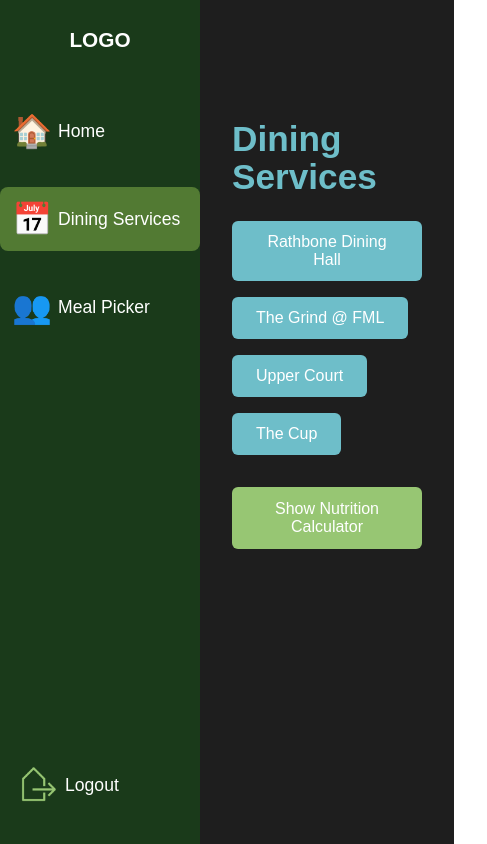
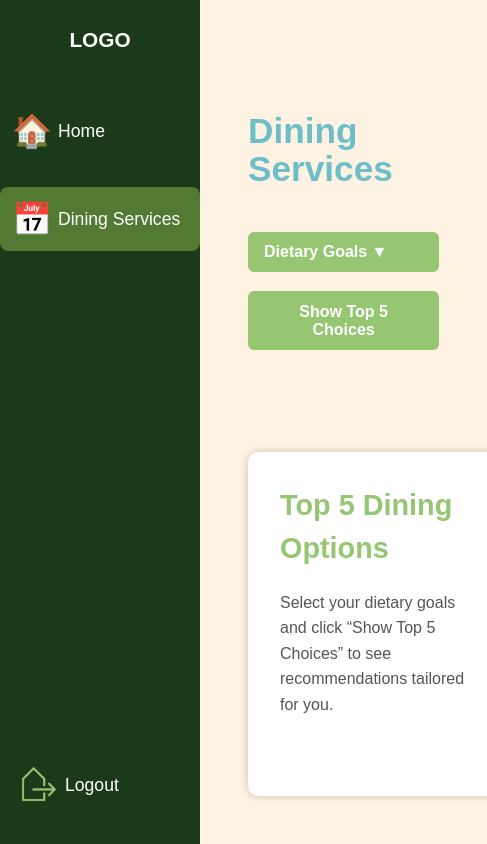
Before and after one commit to asy227/lvhackathon25, a React app in the folder frontend/: page /dining in a window 390 px wide. Shown: the whole page, 487 px wide, since content can reach past the window. Built offline with nearby package versions, Linux system fonts and the light colour scheme; the HTML template or start-up script is replaced by a standard one; a web font is replaced by a local one.

Commit message:
Rewriting Dining Services

```diff
--- a/frontend/src/App.css
+++ b/frontend/src/App.css
@@ -32,7 +32,7 @@
 
 .app-description {
   max-width: 700px;
-  font-size: 1.08rem;
+  font-size: 1.3rem;
   line-height: 1.6;
   margin-bottom: 0rem;
   color: #255e15;
--- a/frontend/src/App.jsx
+++ b/frontend/src/App.jsx
@@ -8,11 +8,11 @@ function App() {
       <h1 className="app-title">Welcome to NourishLU 🥗</h1>
 
       <p className="app-description">
-        NourishLU helps Lehigh students make smarter dining choices. View real-time campus dining menus, track your balances, and stay on top of your nutrition.
+        NourishLU helps Lehigh students make smarter dining choices. Track your balances and stay on top of your nutrition.
       </p>
 
       <p className="app-description">
-        Snap a photo of your meal and our AI estimates calories and nutrients. You can also tell our chatbot your dietary goals and it’ll suggest the <strong>top 3 dining halls</strong> that best match your needs.
+        You can also tell our chatbot your dietary goals and it’ll suggest the <strong>top 3 dining halls</strong> that best match your needs.
       </p>
 
       <div classname = "chatbot">
--- a/frontend/src/components/navbar.jsx
+++ b/frontend/src/components/navbar.jsx
@@ -38,13 +38,6 @@ export default function Navbar({ onExpandChange }) {
           </NavLink>
         </li>
 
-        <li>
-          <NavLink to="/mealpicker" className={({ isActive }) => (isActive ? "active" : "")}>
-            <span className="icon">👥</span>
-            <span className="label">Meal Picker</span>
-          </NavLink>
-        </li>
-
       </ul>
 
       <div className="sidebar-footer">
--- a/frontend/src/components/studentHeader.css
+++ b/frontend/src/components/studentHeader.css
@@ -83,7 +83,7 @@ h2 {
   background-color: #97c673;
   color: white;
   border-radius: 8px;
-  padding: 0.5rem 1rem;
+  padding: 1rem 1rem;
   z-index: -1;
   width: 300px;
   text-align: left;
--- a/frontend/src/main.jsx
+++ b/frontend/src/main.jsx
@@ -7,7 +7,6 @@ import "./index.css";
 import Layout from "./components/Layout.jsx";  // 👈 we'll make this below
 import App from "./App.jsx";                   // Home page
 import DiningServices from "./pages/DiningServices.jsx"; // Dining page
-import MealPicker from "./pages/MealPicker.jsx"; // Dining page
 
 
 const router = createBrowserRouter([
@@ -17,7 +16,7 @@ const router = createBrowserRouter([
     children: [
       { index: true, element: <App /> },          // Home page
       { path: "dining", element: <DiningServices /> }, // Dining page
-      { path: "mealpicker", element: <MealPicker /> }, // Dining page
+
     ],
   },
 ]);
--- a/frontend/src/pages/DiningServices.css
+++ b/frontend/src/pages/DiningServices.css
@@ -1,130 +1,184 @@
+/* === General Layout === */
 .dining-page {
-  position: fixed;
+  position: relative;
   top: 0;
-  color: white;
-  background-color: #1e1e1e;
+  color: #1e1e1e;
+  background-color: #fef3e2; /* warm off-white */
   min-height: 100vh;
   display: flex;
-  flex-direction: column;
+  flex-direction: row;
   justify-content: flex-start;
   align-items: flex-start;
-  padding: 6rem 2rem 2rem 2rem; /* padding-top leaves room for header */
-  text-align: left;
+  padding: 5.5rem 3rem 3rem 3rem;
   font-family: "Rethink Sans", sans-serif;
   transition: margin-left 0.35s ease-in-out, width 0.35s ease-in-out;
-  margin-left: 100px; /* default sidebar collapsed */
-  width: calc(100% - 140px);
+
+  margin-left: 100px;
+  width: calc(100vw - 100px);
+  box-sizing: border-box;
+  overflow-y: auto;
+  gap: 2.5rem;
 }
 
-/* Move with sidebar expansion */
 .sidebar.expanded ~ .main-content .dining-page {
   margin-left: 200px;
   width: calc(100% - 200px);
 }
 
-/* Titles and Text */
+/* === Left Section === */
+.dining-left {
+  flex: 0 0 320px;
+  display: flex;
+  flex-direction: column;
+  gap: 1.2rem;
+}
+
 .dining-title {
   font-size: 2.2rem;
   color: #6ebec9;
-  margin-bottom: 1.5rem;
   font-weight: 700;
 }
 
-.menu-title,
-.calculator-title {
-  font-size: 1.5rem;
-  color: #97c673;
-  margin-bottom: 1rem;
+/* === Goals Dropdown === */
+.goals-section {
+  display: flex;
+  flex-direction: column;
 }
 
-/* Location Buttons */
-.dining-locations {
-  display: flex;
-  flex-wrap: wrap;
-  gap: 1rem;
-  margin-bottom: 2rem;
-}
-
-.location-btn {
-  background-color: #6ebec9;
+.goals-dropdown-btn {
+  background-color: #97c673;
   color: white;
-  padding: 0.75rem 1.5rem;
+  padding: 0.7rem 1rem;
   border: none;
   border-radius: 6px;
   cursor: pointer;
-  transition: background-color 0.2s ease, transform 0.1s ease;
-}
-
-.location-btn:hover {
-  background-color: #2d747e;
-  transform: scale(1.03);
-}
-
-.location-btn.active {
-  background-color: #2d747e;
-}
-
-/* Menu Section */
-.menu-section {
-  background: #2c2c2c;
-  padding: 1rem;
-  border-radius: 8px;
-  margin-bottom: 2rem;
-  width: 100%;
-  max-width: 700px;
-}
-
-.menu-list {
-  list-style: none;
-  padding: 0;
-}
-
-.menu-list li {
-  margin-bottom: 0.5rem;
-  font-size: 1rem;
-}
-
-/* Nutrition Calculator */
-.toggle-calculator-btn {
-  background-color: #97c673;
-  border: none;
-  color: white;
-  padding: 0.8rem 1.5rem;
-  border-radius: 6px;
-  cursor: pointer;
+  font-weight: 600;
+  text-align: left;
   transition: background-color 0.2s ease;
 }
 
-.toggle-calculator-btn:hover {
+.goals-dropdown-btn:hover {
   background-color: #6fa957;
 }
 
-.nutrition-calculator {
-  margin-top: 1rem;
-  background: #2c2c2c;
-  padding: 1rem;
-  border-radius: 8px;
-  width: 100%;
-  max-width: 400px;
+.goals-dropdown {
+  background-color: #a7d6dc;
+  border-radius: 6px;
+  padding: 0.8rem;
+  margin-top: 0.5rem;
+  display: flex;
+  flex-direction: column;
 }
 
-.calculator {
-  display: flex;
-  flex-direction: column;
-  gap: 0.6rem;
+/* === Select/Deselect All === */
+.goal-toggle-text {
+  font-size: 1.2rem;
+  cursor: pointer;
+  text-align: left;
+  transition: color 0.2s ease;
+  margin: 0.2rem 0;
+  padding: 0.1rem 0;
 }
 
-.calculator input {
-  margin-left: 10px;
-  padding: 0.3rem;
-  border-radius: 4px;
-  border: 1px solid #555;
-  background-color: #1e1e1e;
-  color: white;
+.select-all,
+.deselect-all {
+  color: #2d747e;
+  font-weight: 600;
 }
 
-.summary {
-  margin-top: 1rem;
+.goal-toggle-text:hover {
+  color: #6ebec9;
+}
+
+/* === Checkbox Options === */
+.goal-option {
+  display: flex;
+  align-items: center;
+  gap: 0.4rem;
+  color: #2d747e;
+  font-size: 1.2rem;
+  margin: 0.3rem 0;
+}
+
+.goal-option input {
+  accent-color: #6ebec9;
+}
+
+/* === Show Recommendations Button === */
+.show-recommendations-btn {
+  background-color: #97c673;
+  color: white;
+  padding: 0.7rem 1.4rem;
+  border: none;
+  border-radius: 6px;
+  cursor: pointer;
+  font-weight: 600;
+  transition: background-color 0.2s ease;
+}
+
+.show-recommendations-btn:hover {
+  background-color: #6fa957;
+}
+
+/* === Right Section: Top 5 Dining Options === */
+.recommendations-section {
+  flex: 1;
+  background: #ffffff;
+  padding: 2rem;
+  border-radius: 10px;
+  width: 100%;
+  max-width: 900px;
+  box-shadow: 0 0 10px rgba(0, 0, 0, 0.2);
+}
+
+.menu-title {
+  font-size: 1.8rem;
   color: #97c673;
-  font-weight: bold;
+  margin-bottom: 1.2rem;
+  font-weight: 600;
 }
+
+.placeholder-text {
+  color: #555;
+  font-size: 1rem;
+  line-height: 1.6;
+}
+
+.recommendations-list {
+  list-style: none;
+  padding: 0;
+  margin: 0;
+}
+
+.recommendation-item {
+  background-color: #f1f8f9;
+  color: #2d747e;
+  border-left: 5px solid #6ebec9;
+  padding: 0.8rem 1rem;
+  margin-bottom: 0.8rem;
+  border-radius: 6px;
+  font-size: 1.2rem;
+  transition: transform 0.2s ease, background-color 0.2s ease;
+}
+
+.recommendation-item:hover {
+  background-color: #e0f0f2;
+  transform: scale(1.01);
+}
+
+/* === Responsive === */
+@media (max-width: 900px) {
+  .dining-page {
+    flex-direction: column;
+  }
+
+  .dining-left {
+    flex: 1;
+    max-width: 100%;
+  }
+
+  .recommendations-section {
+    max-width: 100%;
+    margin-top: 2rem;
+  }
+}
--- a/frontend/src/pages/DiningServices.jsx
+++ b/frontend/src/pages/DiningServices.jsx
@@ -1,119 +1,114 @@
-import React, { useState, useEffect } from "react";
+import React, { useState } from "react";
 import "./DiningServices.css";
 
-const diningLocations = [
-  { name: "Rathbone Dining Hall", url: "https://lehigh.sodexomyway.com/en-us/locations/rathbone-dining-hall" },
-  { name: "The Grind @ FML", url: "https://lehigh.sodexomyway.com/en-us/locations/thegrind" },
-  { name: "Upper Court", url: "https://lehigh.sodexomyway.com/en-us/locations/uppercourt" },
-  { name: "The Cup", url: "https://lehigh.sodexomyway.com/en-us/locations/thecup" },
-];
+export default function DiningServices() {
+  const [showGoals, setShowGoals] = useState(false);
+  const [selectedGoals, setSelectedGoals] = useState([]);
+  const [recommendations, setRecommendations] = useState([]);
 
-export default function DiningServices() {
-  const [selectedLocation, setSelectedLocation] = useState(null);
-  const [menu, setMenu] = useState([]);
-  const [showCalculator, setShowCalculator] = useState(false);
+  const dietaryGoals = [
+    "High Protein",
+    "Low Protein",
+    "Vegetarian",
+    "Vegan",
+    "Low Cost",
+    "High Cost",
+    "Low Carb",
+    "High Carb",
+  ];
 
-  // Mock menu data (can be replaced later with API data)
-  useEffect(() => {
-    if (selectedLocation) {
-      setMenu([
-        { item: "Grilled Chicken Sandwich", calories: 350, protein: 25, fat: 8 },
-        { item: "Garden Salad", calories: 120, protein: 4, fat: 2 },
-        { item: "Fruit Cup", calories: 90, protein: 1, fat: 0 },
-      ]);
+  const toggleGoal = (goal) => {
+    if (selectedGoals.includes(goal)) {
+      setSelectedGoals(selectedGoals.filter((g) => g !== goal));
+    } else {
+      setSelectedGoals([...selectedGoals, goal]);
     }
-  }, [selectedLocation]);
+  };
+
+  const selectAll = () => {
+    setSelectedGoals(dietaryGoals);
+  };
+
+  const deselectAll = () => {
+    setSelectedGoals([]);
+  };
+
+  const handleShowRecommendations = () => {
+    // Placeholder mock data (backend connection later)
+    setRecommendations([
+      "Rathbone Dining Hall — Grilled Chicken Bowl",
+      "The Grind @ FML — Protein Smoothie",
+      "University Center — Leaf & Ladle Salad",
+      "The Health @ UC — Quinoa Power Bowl",
+      "Common Grounds — Oatmeal & Fruit Bar",
+    ]);
+  };
 
   return (
     <div className="dining-page">
-      <h1 className="dining-title">Dining Services</h1>
+      {/* LEFT SIDE: Controls */}
+      <div className="dining-left">
+        <h1 className="dining-title">Dining Services</h1>
 
-      {/* Dining location buttons */}
-      <div className="dining-locations">
-        {diningLocations.map((loc) => (
+        {/* Dietary Goals Dropdown */}
+        <div className="goals-section">
           <button
-            key={loc.name}
-            onClick={() => setSelectedLocation(loc.name)}
-            className={`location-btn ${selectedLocation === loc.name ? "active" : ""}`}
+            className="goals-dropdown-btn"
+            onClick={() => setShowGoals(!showGoals)}
           >
-            {loc.name}
+            Dietary Goals {showGoals ? "▲" : "▼"}
           </button>
-        ))}
+
+          {showGoals && (
+            <div className="goals-dropdown">
+              <p className="goal-toggle-text select-all" onClick={selectAll}>
+                Select All
+              </p>
+              <p className="goal-toggle-text deselect-all" onClick={deselectAll}>
+                Deselect All
+              </p>
+
+              {dietaryGoals.map((goal) => (
+                <label key={goal} className="goal-option">
+                  <input
+                    type="checkbox"
+                    checked={selectedGoals.includes(goal)}
+                    onChange={() => toggleGoal(goal)}
+                  />
+                  {goal}
+                </label>
+              ))}
+            </div>
+          )}
+        </div>
+
+        {/* Generate Recommendations */}
+        <button
+          className="show-recommendations-btn"
+          onClick={handleShowRecommendations}
+        >
+          Show Top 5 Choices
+        </button>
       </div>
 
-      {/* Menu for selected location */}
-      {selectedLocation && (
-        <div className="menu-section">
-          <h2 className="menu-title">Menu for {selectedLocation}</h2>
-          <ul className="menu-list">
-            {menu.map((m) => (
-              <li key={m.item}>
-                <strong>{m.item}</strong> — {m.calories} cal, {m.protein}g protein, {m.fat}g fat
+      {/* RIGHT SIDE: Recommendations */}
+      <div className="recommendations-section">
+        <h2 className="menu-title">Top 5 Dining Options</h2>
+        {recommendations.length === 0 ? (
+          <p className="placeholder-text">
+            Select your dietary goals and click “Show Top 5 Choices” to see
+            recommendations tailored for you.
+          </p>
+        ) : (
+          <ul className="recommendations-list">
+            {recommendations.map((rec, index) => (
+              <li key={index} className="recommendation-item">
+                {rec}
               </li>
             ))}
           </ul>
-        </div>
-      )}
-
-      {/* Nutrition Calculator */}
-      <div className="calculator-section">
-        <button
-          className="toggle-calculator-btn"
-          onClick={() => setShowCalculator(!showCalculator)}
-        >
-          {showCalculator ? "Hide Nutrition Calculator" : "Show Nutrition Calculator"}
-        </button>
-
-        {showCalculator && (
-          <div className="nutrition-calculator">
-            <h2 className="calculator-title">Nutrition Calculator</h2>
-            <p className="calculator-subtext">
-              Enter your meal details to estimate total nutrition.
-            </p>
-            <NutritionCalculator />
-          </div>
         )}
       </div>
     </div>
   );
 }
-
-// Sub-component for the calculator
-function NutritionCalculator() {
-  const [calories, setCalories] = useState("");
-  const [protein, setProtein] = useState("");
-  const [fat, setFat] = useState("");
-
-  const total = Number(calories) + Number(protein) * 4 + Number(fat) * 9;
-
-  return (
-    <div className="calculator">
-      <label>
-        Calories:
-        <input
-          type="number"
-          value={calories}
-          onChange={(e) => setCalories(e.target.value)}
-        />
-      </label>
-      <label>
-        Protein (g):
-        <input
-          type="number"
-          value={protein}
-          onChange={(e) => setProtein(e.target.value)}
-        />
-      </label>
-      <label>
-        Fat (g):
-        <input
-          type="number"
-          value={fat}
-          onChange={(e) => setFat(e.target.value)}
-        />
-      </label>
-
-      <p className="summary">Estimated Total: {total || 0} kcal</p>
-    </div>
-  );
-}
```
Also changed, not shown: frontend/src/pages/MealPicker.jsx (deleted, +0 -8 lines).
